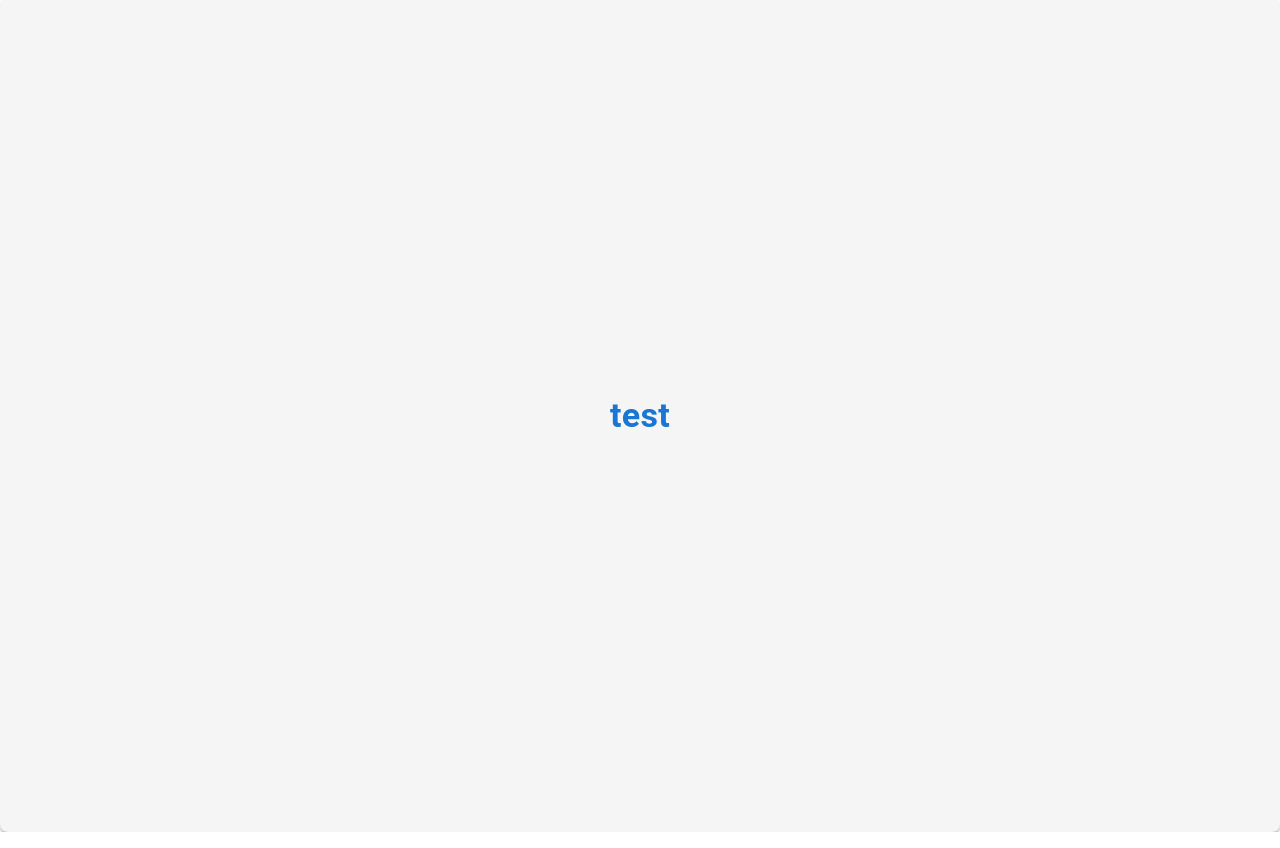
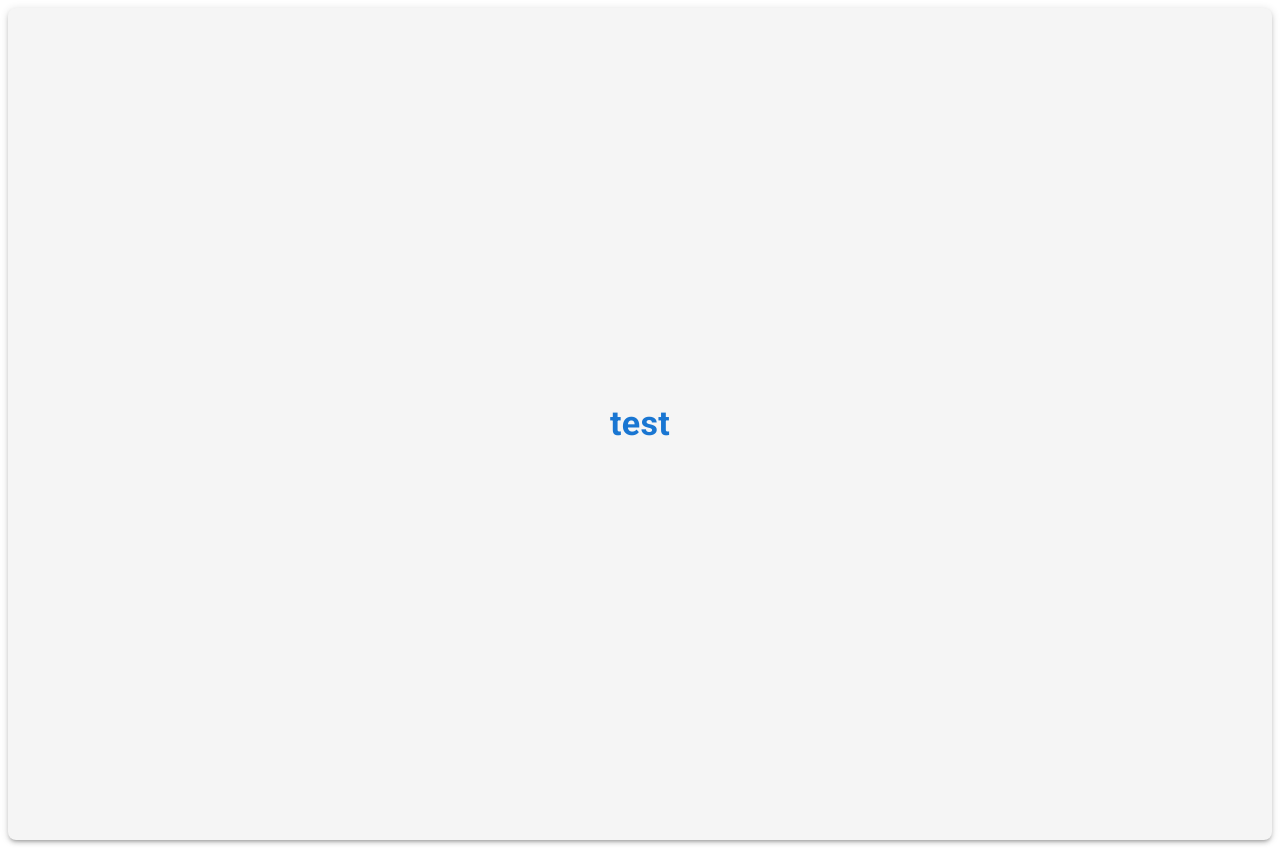
Before and after one commit to Soukyou311/Interview-training-frontend, a React (Create React App) app: page / in a window 1280 px wide. Built offline with nearby package versions, Linux system fonts and the light colour scheme.

Commit message:
mui roboto

```diff
--- a/package.json
+++ b/package.json
@@ -5,6 +5,7 @@
   "dependencies": {
     "@emotion/react": "^11.13.3",
     "@emotion/styled": "^11.13.0",
+    "@fontsource/roboto": "^5.1.0",
     "@mui/material": "^6.1.6",
     "@testing-library/jest-dom": "^5.17.0",
     "@testing-library/react": "^13.4.0",
--- a/src/index.css
+++ /dev/null
@@ -1,13 +0,0 @@
-body {
-  margin: 0;
-  font-family: "Roboto", -apple-system, BlinkMacSystemFont, "Segoe UI", "Oxygen",
-    "Ubuntu", "Cantarell", "Fira Sans", "Droid Sans", "Helvetica Neue",
-    sans-serif;
-  -webkit-font-smoothing: antialiased;
-  -moz-osx-font-smoothing: grayscale;
-}
-
-code {
-  font-family: "Roboto Mono", source-code-pro, Menlo, Monaco, Consolas,
-    "Courier New", monospace;
-}
--- a/src/index.tsx
+++ b/src/index.tsx
@@ -1,9 +1,12 @@
 import React from "react";
 import ReactDOM from "react-dom/client";
-import "./index.css";
 import App from "./App";
 import reportWebVitals from "./reportWebVitals";
 import { BrowserRouter } from "react-router-dom";
+import "@fontsource/roboto/300.css";
+import "@fontsource/roboto/400.css";
+import "@fontsource/roboto/500.css";
+import "@fontsource/roboto/700.css";
 
 const root = ReactDOM.createRoot(
   document.getElementById("root") as HTMLElement
```
Also changed, not shown: 1 other file (tests, documents, lock files or other folders).
